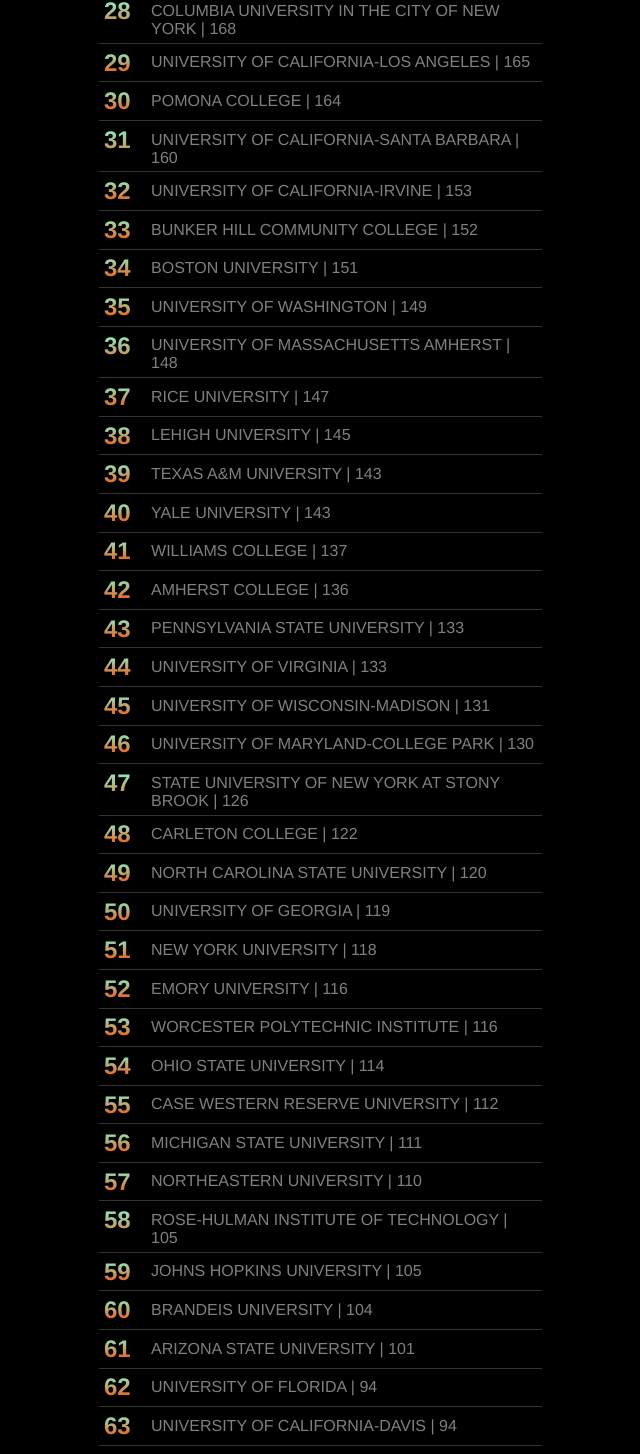
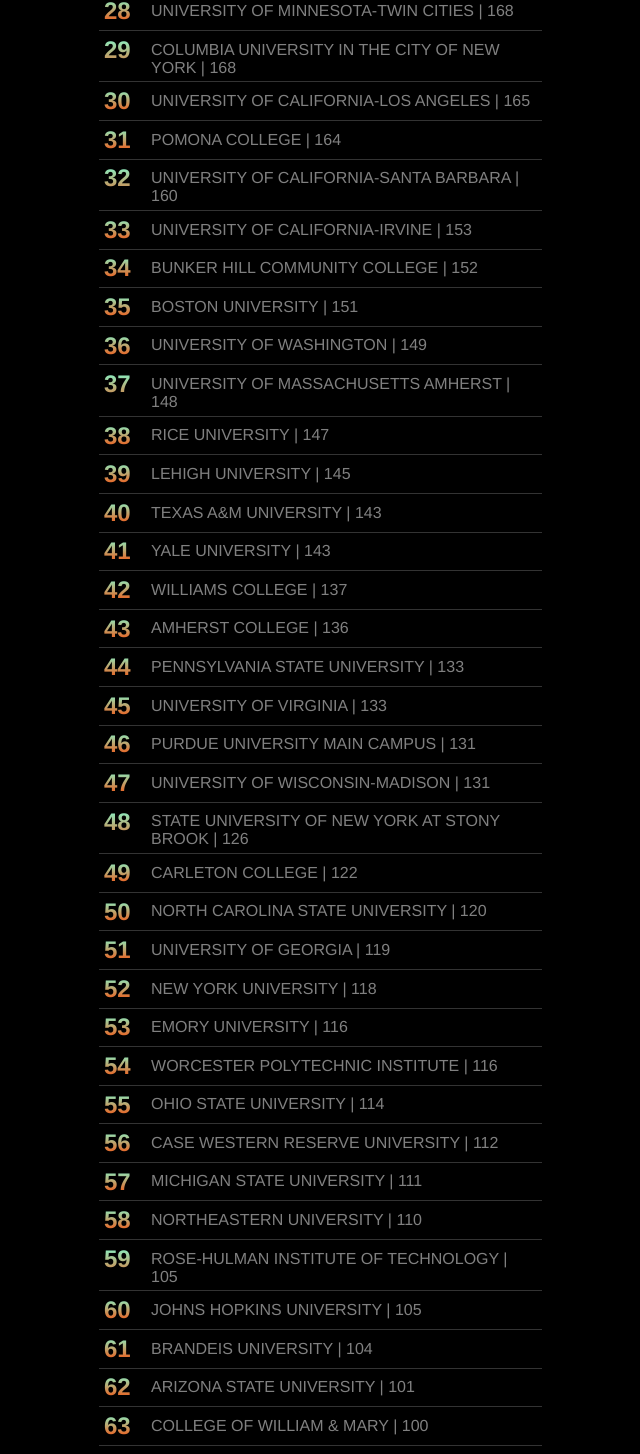
Before and after one commit to Sjviray814/college-scraper-website, a React (Create React App) app: page / in a window 1280 px wide. Shown: the part 1230-2684 px from the top of the page, without its empty margins (312-952 px from the left). Built offline with nearby package versions, Linux system fonts and the light colour scheme.

Commit message:
fixed college names again

```diff
--- a/src/Searchbar/colleges.js
+++ b/src/Searchbar/colleges.js
@@ -12,6 +12,7 @@ const colleges = [{ 'STANFORD UNIVERSITY': 300 },
 { 'UNIVERSITY OF SOUTHERN CALIFORNIA': 236 },
 { 'CALIFORNIA INSTITUTE OF TECHNOLOGY': 233 },
 { 'TUFTS UNIVERSITY': 225 },
+{ 'UNIVERSITY OF MARYLAND-COLLEGE PARK': 216 },
 { 'UNIVERSITY OF CALIFORNIA-SAN DIEGO': 214 },
 { 'WASHINGTON UNIVERSITY IN ST. LOUIS': 213 },
 { 'NORTHWESTERN UNIVERSITY': 210 },
@@ -42,8 +43,8 @@ const colleges = [{ 'STANFORD UNIVERSITY': 300 },
 { 'AMHERST COLLEGE': 136 },
 { 'PENNSYLVANIA STATE UNIVERSITY': 133 },
 { 'UNIVERSITY OF VIRGINIA': 133 },
+{ 'PURDUE UNIVERSITY MAIN CAMPUS': 131 },
 { 'UNIVERSITY OF WISCONSIN-MADISON': 131 },
-{ 'UNIVERSITY OF MARYLAND-COLLEGE PARK': 130 },
 { 'STATE UNIVERSITY OF NEW YORK AT STONY BROOK': 126 },
 { 'CARLETON COLLEGE': 122 },
 { 'NORTH CAROLINA STATE UNIVERSITY': 120 },
@@ -59,16 +60,14 @@ const colleges = [{ 'STANFORD UNIVERSITY': 300 },
 { 'JOHNS HOPKINS UNIVERSITY': 105 },
 { 'BRANDEIS UNIVERSITY': 104 },
 { 'ARIZONA STATE UNIVERSITY': 101 },
+{ 'COLLEGE OF WILLIAM & MARY': 100 },
 { 'UNIVERSITY OF FLORIDA': 94 },
 { 'UNIVERSITY OF CALIFORNIA-DAVIS': 94 },
-{ 'COLLEGE OF WILLIAM & MARY': 93 },
 { 'COLUMBIA UNIVERSITY': 89 },
 { 'GRINNELL COLLEGE': 86 },
-{ 'UNIVERSITY OF MARYLAND COLLEGE PARK': 86 },
 { 'UNIVERSITY OF MICHIGAN': 84 },
 { 'UNIVERSITY OF MICHIGAN-ANN ARBOR': 84 },
 { 'UNIVERSITY OF CALIFORNIA-SANTA CRUZ': 77 },
-{ 'PURDUE UNIVERSITY MAIN CAMPUS': 73 },
 { 'GEORGETOWN UNIVERSITY': 72 },
 {
   'LOUISIANA STATE UNIVERSITY AND AGRICULTURAL AND MECHANICAL COLLEGE': 72
@@ -80,6 +79,7 @@ const colleges = [{ 'STANFORD UNIVERSITY': 300 },
 { 'UNIVERSITY OF CALIFORNIA-RIVERSIDE': 67 },
 { 'GEORGIA INSTITUTE OF TECHNOLOGY-MAIN CAMPUS': 66 },
 { 'VIRGINIA TECH': 64 },
+{ 'INDIANA UNIVERSITY AT BLOOMINGTON': 63 },
 { 'STEVENS INSTITUTE OF TECHNOLOGY': 63 },
 { 'RUTGERS UNIVERSITY–NEW BRUNSWICK': 62 },
 { 'SAN JOSE STATE UNIVERSITY': 62 },
@@ -91,14 +91,12 @@ const colleges = [{ 'STANFORD UNIVERSITY': 300 },
 { 'STATE UNIVERSITY OF NEW YORK AT BUFFALO': 60 },
 { 'MIDDLEBURY COLLEGE': 59 },
 { 'UNIVERSITY OF NEBRASKA – LINCOLN': 59 },
-{ 'PURDUE UNIVERSITY-MAIN CAMPUS': 58 },
 { 'BOWDOIN COLLEGE': 57 },
 { 'UNIVERSITY OF SOUTH FLORIDA': 55 },
 { 'SWARTHMORE COLLEGE': 54 },
 { 'COLGATE UNIVERSITY': 54 },
 { 'UNIVERSITY OF ARIZONA': 54 },
 { 'WAKE FOREST UNIVERSITY': 53 },
-{ 'INDIANA UNIVERSITY AT BLOOMINGTON': 53 },
 { 'HAVERFORD COLLEGE': 51 },
 { 'ROCHESTER INSTITUTE OF TECHNOLOGY': 51 },
 { 'UNIVERSITY OF COLORADO AT BOULDER': 51 },
@@ -164,7 +162,6 @@ const colleges = [{ 'STANFORD UNIVERSITY': 300 },
 { 'VASSAR COLLEGE': 11 },
 { 'LAKE AREA TECHNICAL INSTITUTE': 11 },
 { 'UNIVERSITY OF OREGON': 11 },
-{ 'INDIANA UNIVERSITY-BLOOMINGTON': 10 },
 { 'NEW JERSEY INSTITUTE OF TECHNOLOGY': 10 },
 { 'UNIVERSITY OF TEXAS AT DALLAS': 9 },
 { 'WHEATON COLLEGE ILLINOIS': 9 },
@@ -173,7 +170,6 @@ const colleges = [{ 'STANFORD UNIVERSITY': 300 },
 { 'BINGHAMTON UNIVERSITY': 8 },
 { 'STATE UNIVERSITY OF NEW YORK AT BINGHAMTON': 8 },
 { 'UNIVERSITY OF ST THOMAS MINNESOTA': 7 },
-{ 'COLLEGE OF WILLIAM AND MARY': 7 },
 { 'UNIVERSITY OF ALABAMA': 6 },
 { 'UNIVERSITY OF PORTLAND': 6 },
 { 'WAYNE STATE UNIVERSITY': 6 },
```
